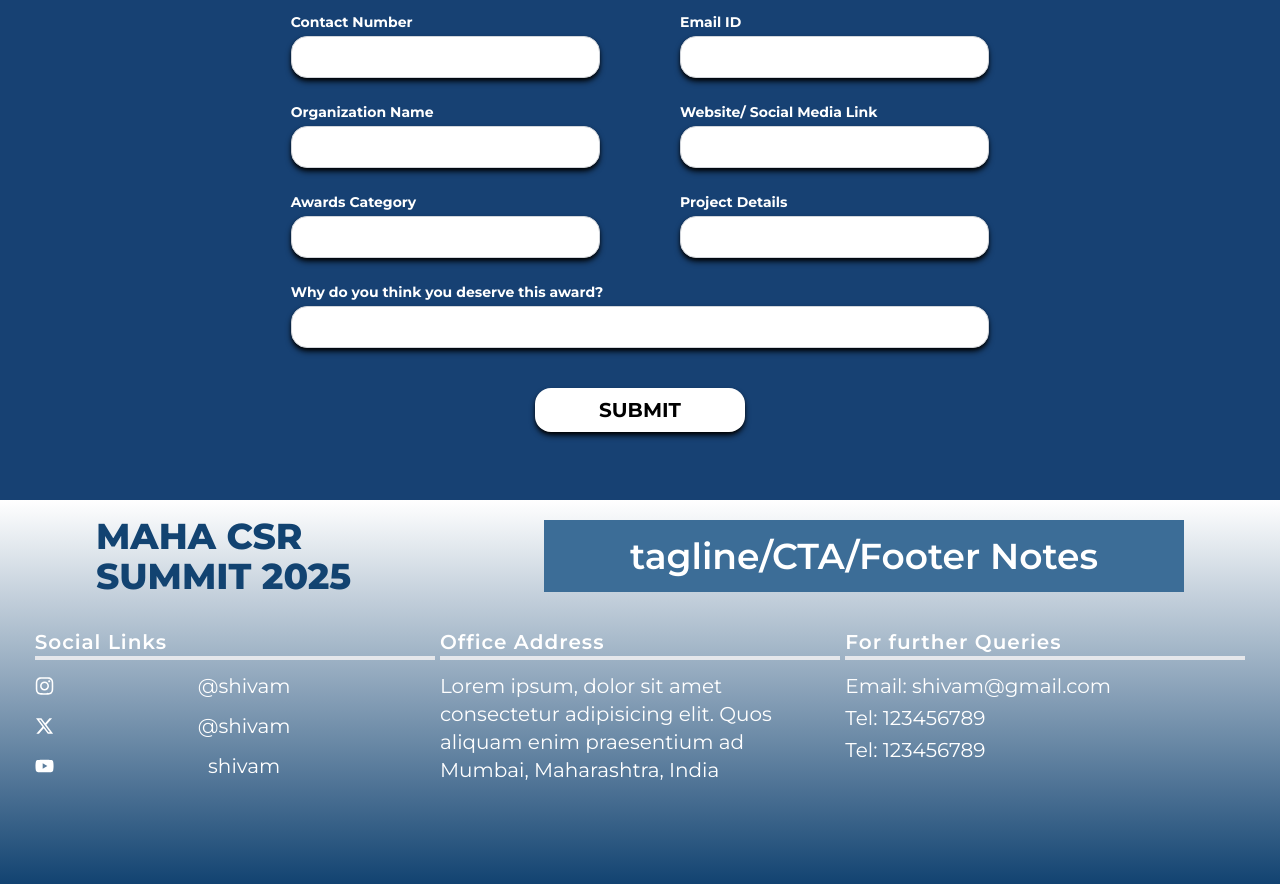
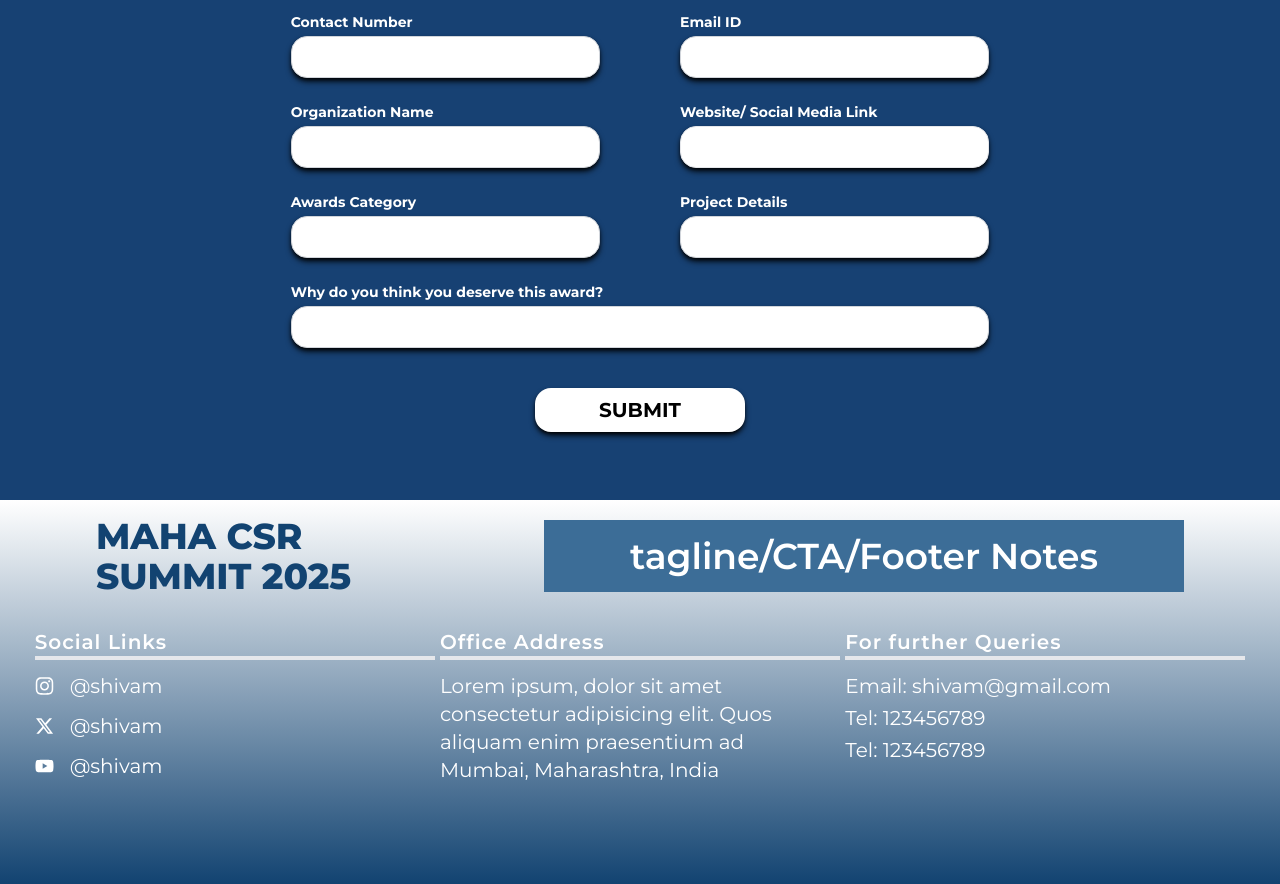
Before and after one commit to skycypherxo/amplify-next-template, a Next.js app: page /awards in a window 1280 px wide. Shown: the part 1100-1984 px from the top of the page. Built offline with nearby package versions, Linux system fonts and the light colour scheme.

Commit message:
made small validatoon changes to both forms

```diff
--- a/app/components/AwardNominationForm.jsx
+++ b/app/components/AwardNominationForm.jsx
@@ -1,5 +1,8 @@
 import React, { useState } from "react";
 import "./awards.css"
+import { ToastContainer, toast } from 'react-toastify';
+import 'react-toastify/dist/ReactToastify.css';
+
 const AwardNominationForm = () => {
   const [formData, setFormData] = useState({
     name: "",
@@ -74,11 +77,11 @@ const AwardNominationForm = () => {
             throw new Error(data.error || 'Failed to submit data');
         }
 
-        alert('Form submitted successfully!');
+        toast('Form submitted successfully!');
 
     } catch (error) {
         console.error('Error submitting data:', error);
-        alert(error.message || 'Failed to submit form');
+        toast(error.message || 'Failed to submit form');
     }
 };
 
@@ -157,7 +160,7 @@ const AwardNominationForm = () => {
             name="websiteLink"
             value={formData.websiteLink}
             onChange={handleChange}
-            className={`w-full form-input mt-1 p-2 border ${errors.websiteLink ? "border-red-500" : "border-gray-300"} rounded-md`}
+            className={`w-full form-input mt-1 p-2 border rounded-md`}
           />
           {errors.websiteLink && <p className="text-red-500 text-sm">{errors.websiteLink}</p>}
         </div>
@@ -204,6 +207,7 @@ const AwardNominationForm = () => {
           >
             SUBMIT
           </button>
+          <ToastContainer/>
         </div>
       </form>
     </div>
--- a/app/components/Footer.jsx
+++ b/app/components/Footer.jsx
@@ -21,15 +21,15 @@ const Footer = () => {
           </p>
           <div className="flex items-center  mb-3">
           <FaInstagram />
-            <p className=" w-full flex justify-center items-center">@shivam</p>
+            <p className=" w-full flex pl-4 items-center">@shivam</p>
           </div>
           <div className="flex items-center mb-3">
           <FaXTwitter />
-            <p className="w-full flex justify-center items-center">@shivam</p>
+            <p className="w-full flex pl-4 items-center">@shivam</p>
           </div>
           <div className="flex items-center mb-3">
           <FaYoutube />
-            <p className="w-full flex justify-center items-center">shivam</p>
+            <p className="w-full flex pl-4 items-center">@shivam</p>
           </div>
         </div>
         <div className="xl:w-[400px] lg:w-[300px] md:w-[350px] lg:pb-4 lg:my-0 md:my-3 md:text-xl text-base">
--- a/app/components/SummitDetails.jsx
+++ b/app/components/SummitDetails.jsx
@@ -28,7 +28,7 @@ const SummitDetails = () => {
         height={200}
         className="absolute top-0 right-0 opacity-20 lg:opacity-100"
       />
-      <div className="w-[90%] h-[90%] bg-[#022948] p-8 shadow-md flex flex-col justify-center items-center">
+      <div className="w-[90%] h-[90%] bg-[#022948] p-8 shadow-md flex flex-col justify-center items-center ">
         {/* Title split into two lines */}
         <h3 className="text-4xl sm: mt-24 font-bold text-center text-white mb-8 md:mb-16">
           WHY JOIN MAHA CSR
--- a/app/panelists/page.jsx
+++ b/app/panelists/page.jsx
@@ -78,7 +78,7 @@ export default function Panelist() {
 >
     <svg
         xmlns="http://www.w3.org/2000/svg"
-        className="h-5 w-5 mx-auto transition-transform font-bold"
+        className="h-5 w-5 mx-auto transition-transform font-bold rotate-180"
         fill="none"
         viewBox="0 0 24 24"
         stroke="currentColor"
--- a/app/registerform/page.jsx
+++ b/app/registerform/page.jsx
@@ -3,6 +3,8 @@
 import React, { useState, useEffect } from "react";
 import Exhibit from "../Exhibit";
 import "./exhibitform.css";
+import { ToastContainer, toast } from 'react-toastify';
+import 'react-toastify/dist/ReactToastify.css';
 
 const Page = () => {
   const [selectedStalls, setSelectedStalls] = useState(new Set());
@@ -53,6 +55,7 @@ const Page = () => {
       [e.target.name]: e.target.value,
     });
   };
+
 
   const handleSubmit = async (e) => {
     e.preventDefault();
@@ -157,10 +160,10 @@ const Page = () => {
       });
       setSelectedStalls(new Set());
 
-      alert("Form submitted, payment successful, booking confirmed, and stall data fetched!");
+      toast("Form submitted, payment successful, booking confirmed, and stall data fetched!");
     } catch (error) {
       console.error("Error submitting form:", error);
-      alert(`Failed to submit form: ${error.message}`);
+      toast(`Failed to submit form: ${error.message}`);
     } finally {
       setIsSubmitting(false);
     }
@@ -238,8 +241,9 @@ const Page = () => {
                   value={formData.contact}
                   onChange={handleInputChange}
                   className="register-forminput"
-                  type="text"
-                  placeholder="Contact Number"
+                  type="tel"
+                  placeholder="10 digit phone number"
+                  pattern="[0-9]{10}"
                 />
                 <label htmlFor="email" className="form-label">Official Email ID</label>
                 <input
@@ -248,7 +252,7 @@ const Page = () => {
                   onChange={handleInputChange}
                   className="register-forminput"
                   type="email"
-                  placeholder="Official Email ID"
+                  placeholder="eg. example@gmail.com"
                 />
                 <label htmlFor="website" className="form-label">Website/ Social Media Links</label>
                 <input
@@ -256,8 +260,8 @@ const Page = () => {
                   value={formData.website}
                   onChange={handleInputChange}
                   className="register-forminput"
-                  type="text"
-                  placeholder="Website/ Social Media Links"
+                  type="url"
+                  placeholder="eg. https://www.google.co.in/ "
                 />
               </div>
             </div>
@@ -288,6 +292,7 @@ const Page = () => {
           <button type="submit" id="registerform-submitbutton" disabled={isSubmitting}>
             {isSubmitting ? "Booking..." : "Book"}
           </button>
+          <ToastContainer/>
         </form>
       </section>
     </div>
--- a/package.json
+++ b/package.json
@@ -29,6 +29,7 @@
     "react-hot-toast": "^2.4.1",
     "react-icons": "^5.4.0",
     "react-pdf": "^9.1.1",
+    "react-toastify": "^10.0.6",
     "rimraf": "^6.0.1",
     "socket.io-client": "^4.8.1",
     "websocket": "^1.0.35"
```
Also changed, not shown: 1 other file (tests, documents, lock files or other folders).
